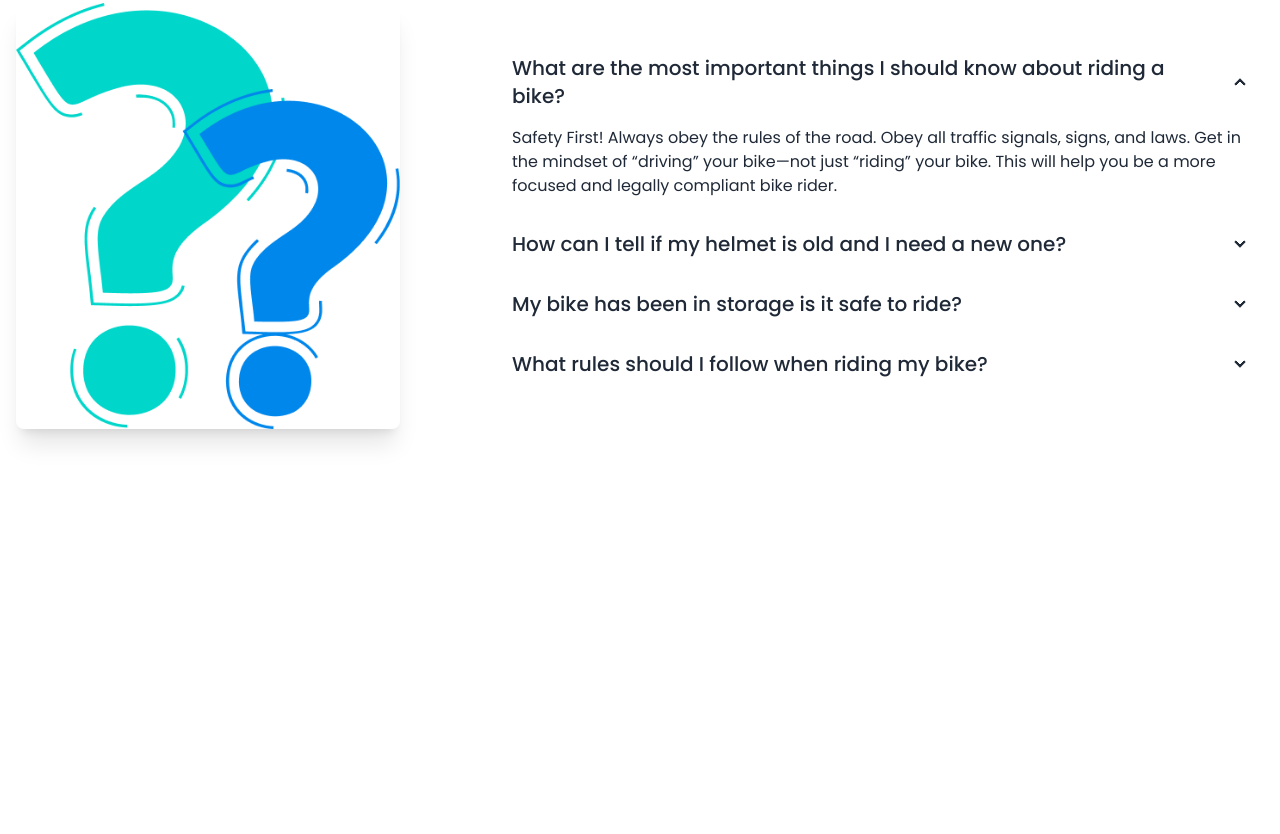
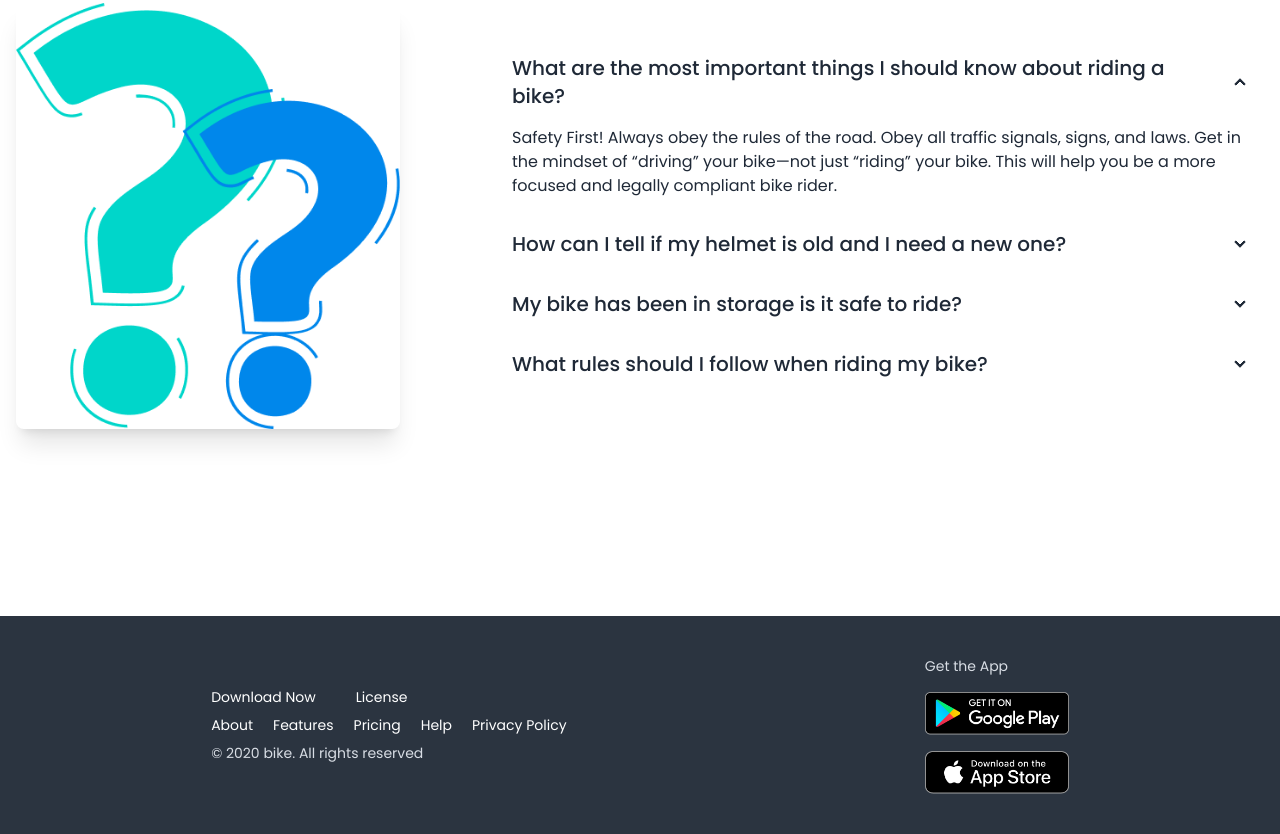
Before and after one commit to md-osman-goni/biker-zone-with-daisyui, a plain HTML site: page index.html in a window 1280 px wide. Shown: the part 2831-3665 px from the top of the page. Before the commit the page ends 3447 px from the top, so only its background shows below. Drawn offline with nearby package versions, Linux system fonts and the light colour scheme.

Commit message:
footer section done

```diff
--- a/index.html
+++ b/index.html
@@ -44,6 +44,8 @@
 </head>
 
 <body class="font-poppins">
+
+
     <header class="md:container md:mx-auto">
         <nav>
             <div class="navbar bg-base-100">
@@ -184,6 +186,8 @@
             </div>
         </div>
     </header>
+
+
     <main class="md:container md:mx-auto">
 
 
@@ -336,7 +340,8 @@
         <!-- FAQ Section -->
         <section>
             <h2 class="text-5xl text-black text-center font-semibold mb-10">Frequently Asked <span
-                    class="text-bike-primary">Questions</span></h2>
+                    class="text-bike-primary">Questions</span>
+            </h2>
 
             <div class="hero min-h-screen ">
                 <div class="hero-content flex-col lg:gap-24 lg:flex-row">
@@ -351,7 +356,8 @@
                             </div>
                             <div class="collapse-content">
                                 <p>
-                                    Safety First! Always obey the rules of the road. Obey all traffic signals, signs, and
+                                    Safety First! Always obey the rules of the road. Obey all traffic signals, signs,
+                                    and
                                     laws. Get in the mindset of “driving” your bike—not just “riding” your bike. This
                                     will help you be a more focused and legally compliant bike rider.
                                 </p>
@@ -367,7 +373,8 @@
                             </div>
                             <div class="collapse-content">
                                 <p>
-                                    Safety First! Always obey the rules of the road. Obey all traffic signals, signs, and
+                                    Safety First! Always obey the rules of the road. Obey all traffic signals, signs,
+                                    and
                                     laws. Get in the mindset of “driving” your bike—not just “riding” your bike. This
                                     will help you be a more focused and legally compliant bike rider.
                                 </p>
@@ -382,7 +389,8 @@
                             </div>
                             <div class="collapse-content">
                                 <p>
-                                    Safety First! Always obey the rules of the road. Obey all traffic signals, signs, and
+                                    Safety First! Always obey the rules of the road. Obey all traffic signals, signs,
+                                    and
                                     laws. Get in the mindset of “driving” your bike—not just “riding” your bike. This
                                     will help you be a more focused and legally compliant bike rider.</p>
                             </div>
@@ -396,7 +404,8 @@
                             </div>
                             <div class="collapse-content">
                                 <p>
-                                    Safety First! Always obey the rules of the road. Obey all traffic signals, signs, and
+                                    Safety First! Always obey the rules of the road. Obey all traffic signals, signs,
+                                    and
                                     laws. Get in the mindset of “driving” your bike—not just “riding” your bike. This
                                     will help you be a more focused and legally compliant bike rider.</p>
                             </div>
@@ -404,12 +413,39 @@
                     </div>
                 </div>
             </div>
-
         </section>
     </main>
-    <footer>
 
+
+
+    <footer class="footer p-10 bg-neutral text-neutral-content items-center justify-around">
+        <div class="flex flex-col ">
+            <div class="flex flex-wrap text-white gap-10">
+                <a href=""><p>Download Now</p></a>
+                <a href=""><p>License</p></a>
+            </div>
+            <div class="flex text-white gap-5">
+                <a href=""><p>About</p></a>
+                <a href=""><p>Features</p></a>
+                <a href=""><p>Pricing</p></a>
+                <a href=""><p>Help</p></a>
+                <a href=""><p>Privacy Policy</p></a>
+            </div>
+            <p>&copy; 2020 bike. All rights reserved</p>
+        </div>
+        <div>
+            <div class="grid grid-cols-1 gap-4">
+                <p>Get the App</p>
+                <a>
+                    <img class="w-36" src="images/others/android.png" alt="">
+                </a>
+                <a>
+                    <img class="w-36" src="images/others/ios.png" alt="">
+                </a>
+            </div>
+        </div>
     </footer>
+
 
 </body>
 
```
